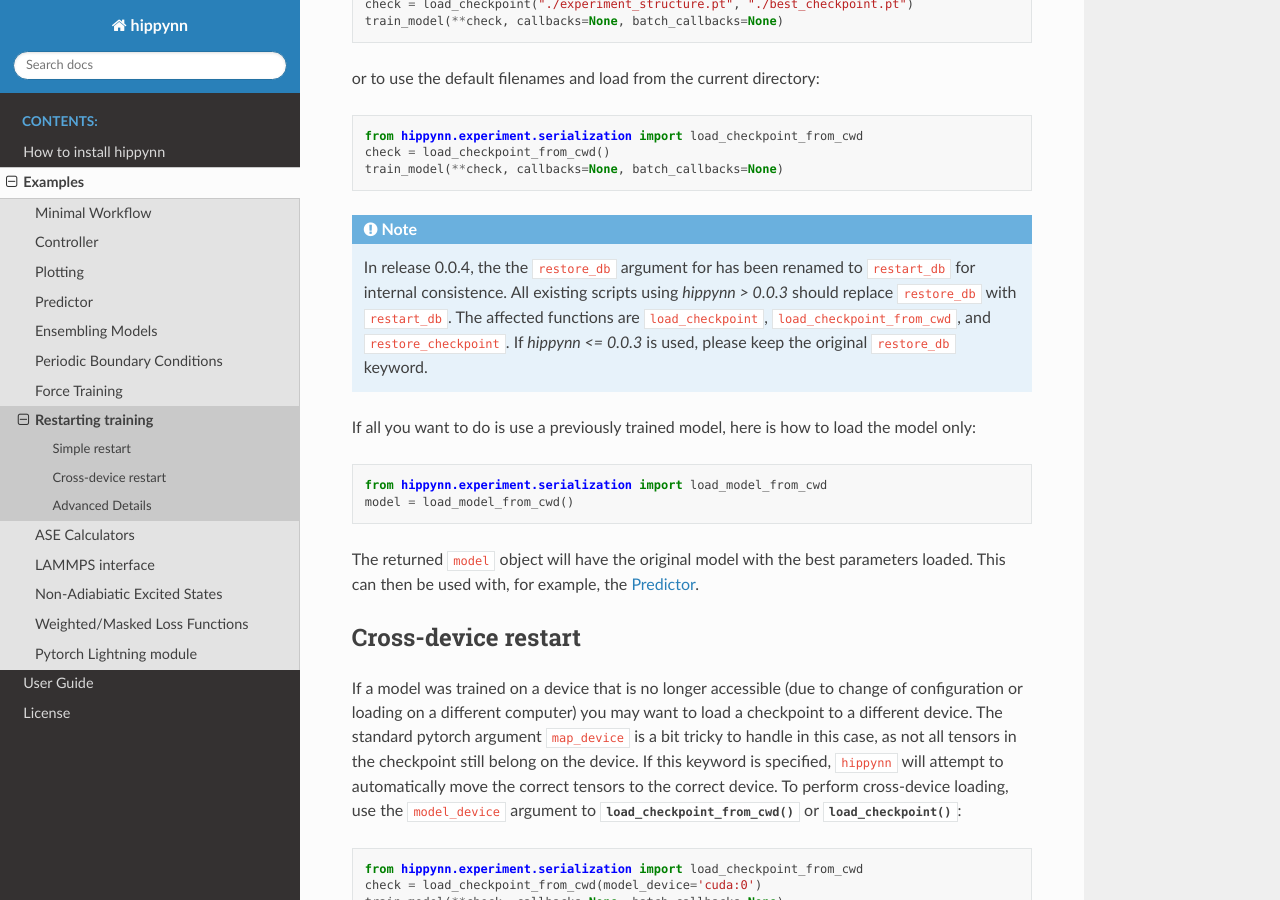
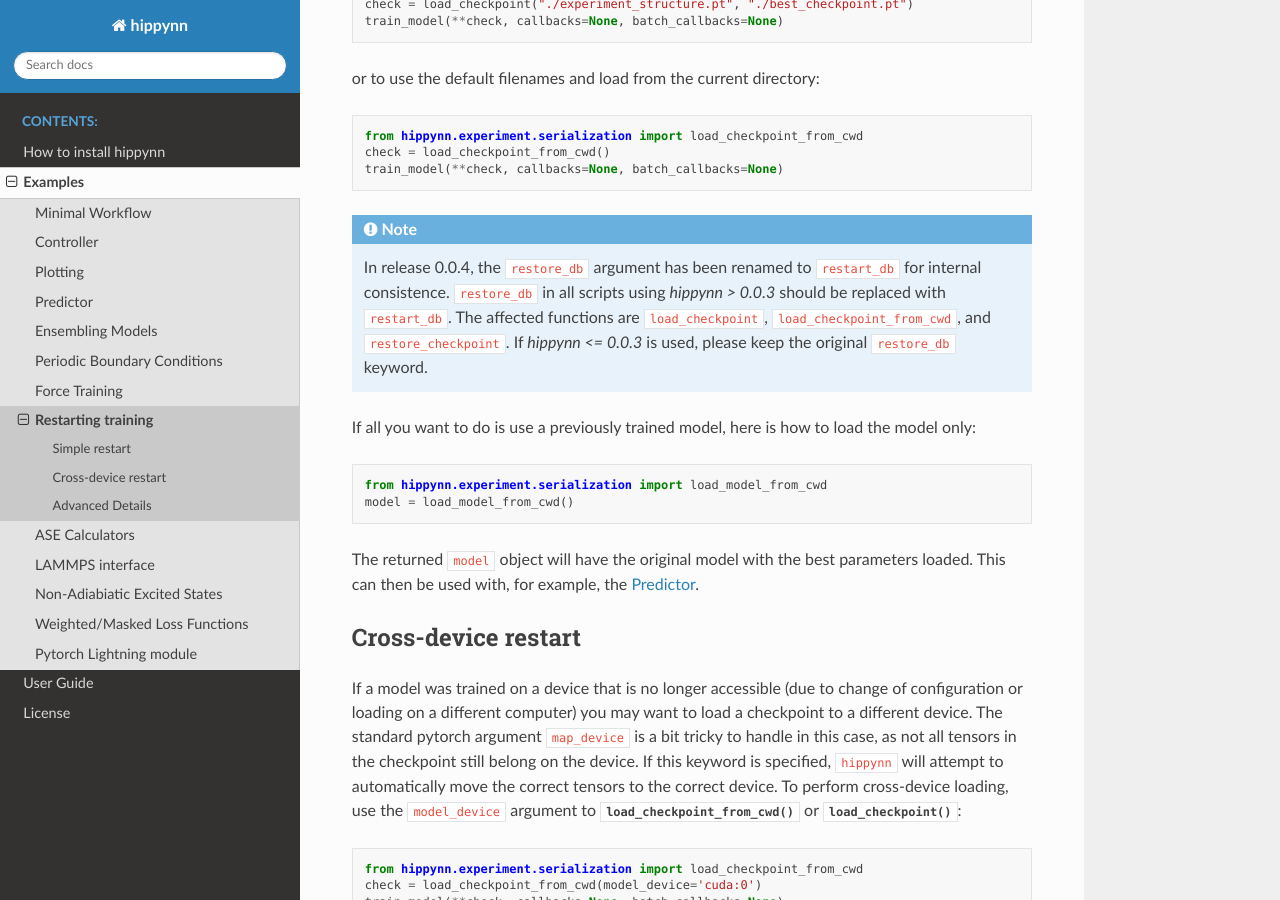
Before and after one commit to lanl/hippynn, a Sphinx documentation site: the page built from docs/source/examples/restarting.rst, in a window 1280 px wide and 900 px high, scrolled down 855 px. Built offline with Sphinx 7.4.7 and the Read the Docs theme 2.0.0, drawn with Linux system fonts in a browser that asks for light colours; pages that are not in the unit, such as notebooks, are missing from menus.

Commit message:
Fix typos and rephrase the note
WTH was I typing?

```diff
--- a/docs/source/examples/restarting.rst
+++ b/docs/source/examples/restarting.rst
@@ -44,10 +44,10 @@ or to use the default filenames and load from the current directory::
     train_model(**check, callbacks=None, batch_callbacks=None)
 
 .. note::
-   In release 0.0.4, the the ``restore_db`` argument for has been renamed to
-   ``restart_db`` for internal consistence. All existing scripts using
-   `hippynn > 0.0.3` should replace ``restore_db`` with ``restart_db``. The
-   affected functions are ``load_checkpoint``, ``load_checkpoint_from_cwd``, and
+   In release 0.0.4, the ``restore_db`` argument has been renamed to
+   ``restart_db`` for internal consistence. ``restore_db`` in all scripts using
+   `hippynn > 0.0.3` should be replaced with ``restart_db``. The affected
+   functions are ``load_checkpoint``, ``load_checkpoint_from_cwd``, and
    ``restore_checkpoint``. If `hippynn <= 0.0.3` is used, please keep the
    original ``restore_db`` keyword.
 
```
